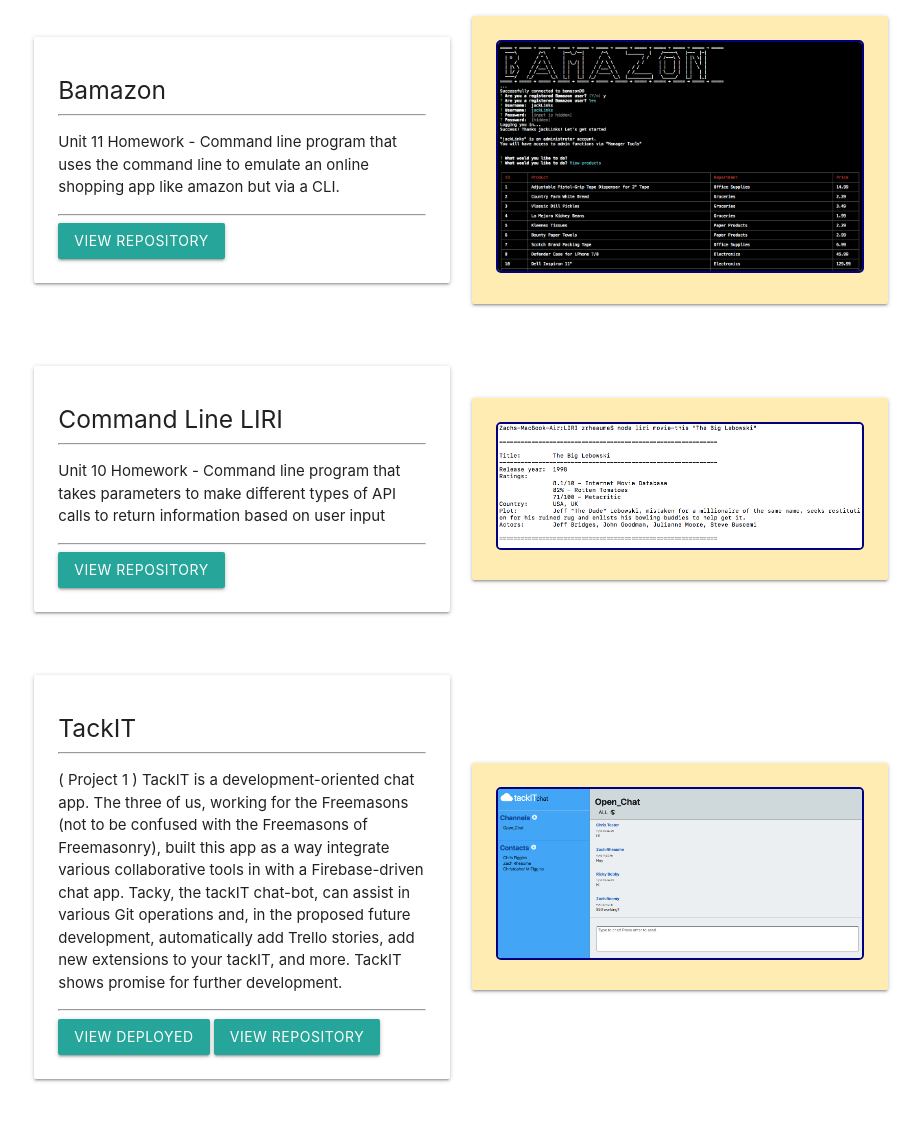
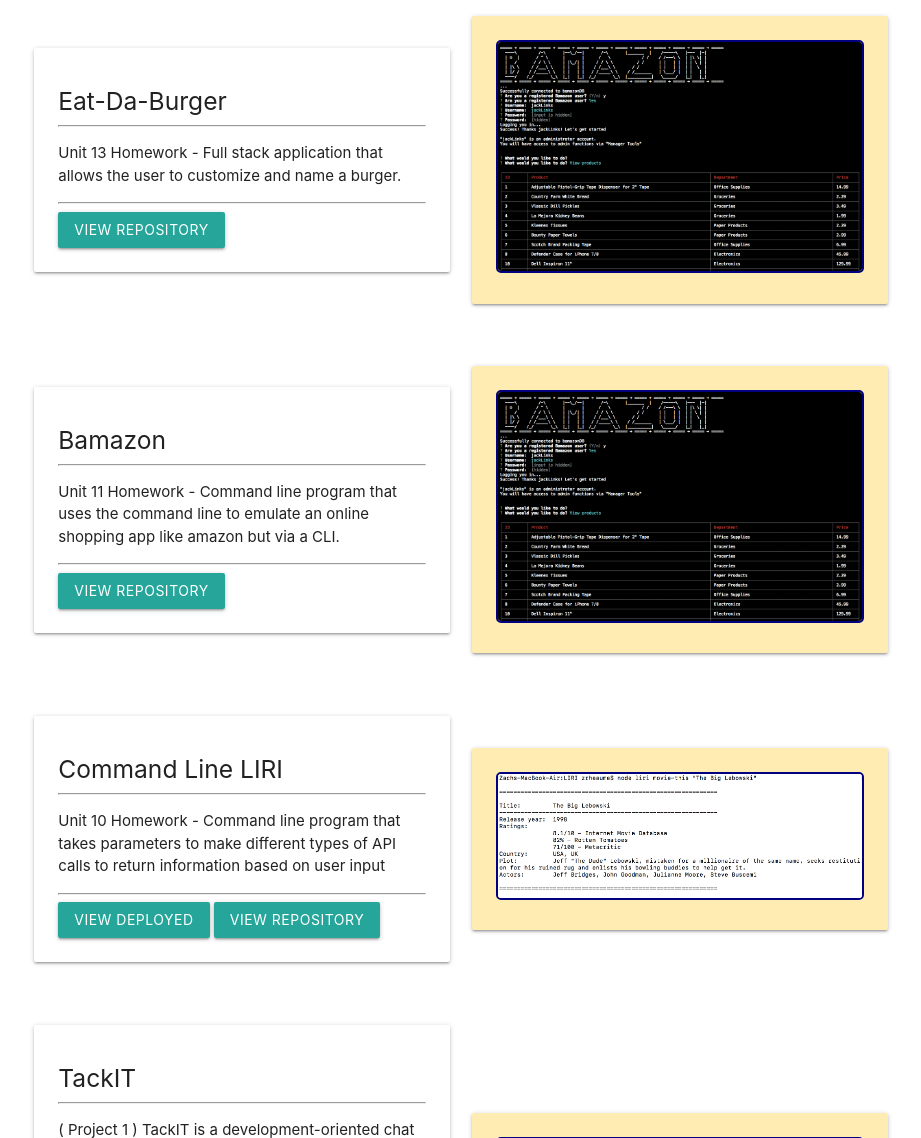
Before and after one commit to zrheaume/zrheaume.github.io, a plain HTML site: page index.html in a window 1280 px wide. Shown: the part 820-1958 px from the top of the page, without its empty margins (184-1105 px from the left). Drawn offline with Linux system fonts and the light colour scheme.

Commit message:
Added link to most recent hw

```diff
--- a/index.html
+++ b/index.html
@@ -59,6 +59,35 @@
                         <div class='col s12 l6'>
                             <div class='card-panel'>
                                 <div class='link-custom-header'>
+                                    <h5 class='link-custom-title'> Eat-Da-Burger </h5>
+                                    <hr>
+                                </div>
+                                <div class='link-custom-body'>
+                                    <p class='link-custom-desc'>
+                                        Unit 13 Homework - Full stack application that allows the user to customize and name a burger.
+                                    </p>
+                                    <hr>
+                                </div>
+                                <div>
+                                    <a class='btn btn-outline-info' href='https://github.com/zrheaume/burger2'>
+                                        View
+                                        Repository </a>
+                                </div>
+                            </div>
+                        </div>
+                        <div class='col l6 center-align'>
+                            <div class='card-panel amber lighten-4'>
+                                <img class='link-custom-img' src='assets/images/codeThumbs/bamazonThumb.png'>
+                            </div>
+                        </div>
+                    </div>
+                </div>
+
+                <div class='link-custom'>
+                    <div class="row valign-wrapper">
+                        <div class='col s12 l6'>
+                            <div class='card-panel'>
+                                <div class='link-custom-header'>
                                     <h5 class='link-custom-title'> Bamazon </h5>
                                     <hr>
                                 </div>
@@ -100,6 +129,9 @@
                                     <hr>
                                 </div>
                                 <div>
+                                        <a class='btn btn-outline-info' href='eatdaburgman.herokuapp.com'>
+                                            View
+                                            Deployed </a>
                                     <a class='btn btn-outline-info' href='https://github.com/zrheaume/CommandLineLIRI'>
                                         View
                                         Repository </a>
```
